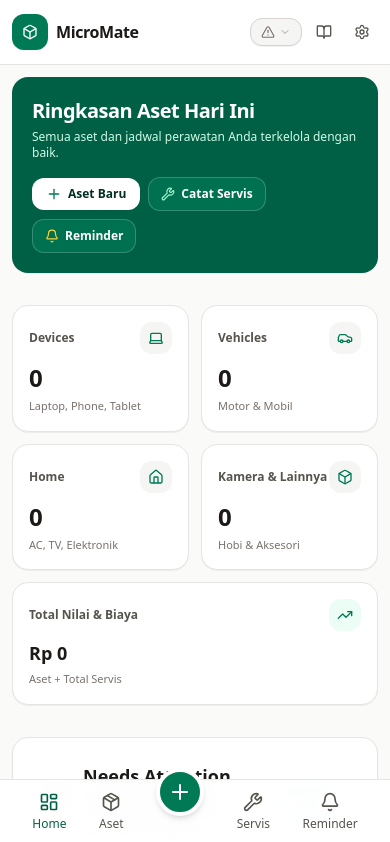
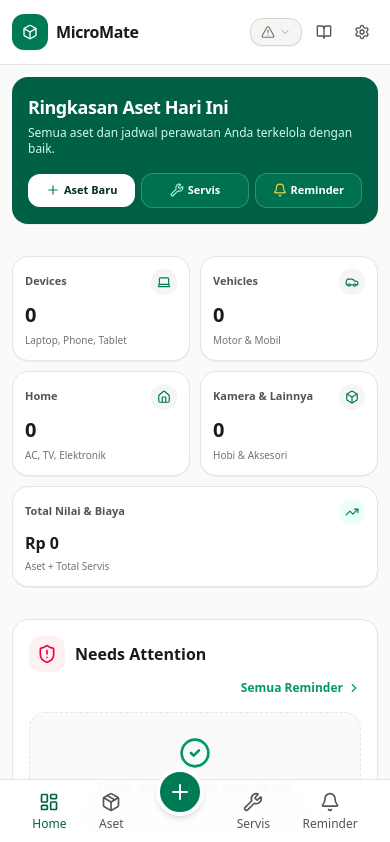
Before and after one commit to aindranto/micromate, a React (Vite) app: page / in a window 390 px wide. Shown: the top 842 px of the page. Built offline with nearby package versions, Linux system fonts and the light colour scheme.

Commit message:
Update Dashboard.tsx

```diff
--- a/src/components/Dashboard.tsx
+++ b/src/components/Dashboard.tsx
@@ -78,9 +78,9 @@
     <div className="space-y-8 pb-12">
 
       {/* Simplified Welcome Banner */}
-      <div className="bg-emerald-800 text-white rounded-2xl p-5 sm:p-6 shadow-2xs flex flex-col md:flex-row md:items-center justify-between gap-4">
+      <div className="bg-emerald-800 text-white rounded-2xl p-4 sm:p-6 shadow-2xs flex flex-col md:flex-row md:items-center justify-between gap-4">
         <div className="space-y-1">
-          <h2 className="text-xl sm:text-2xl font-bold tracking-tight text-white">
+          <h2 className="text-lg sm:text-2xl font-bold tracking-tight text-white">
             Ringkasan Aset Hari Ini
           </h2>
           <p className="text-emerald-100 text-xs sm:text-sm">
@@ -91,138 +91,138 @@
         </div>
 
         {/* Quick Action Buttons */}
-        <div className="flex flex-wrap items-center gap-2 shrink-0">
+        <div className="grid grid-cols-3 sm:flex items-center gap-1.5 sm:gap-2 w-full sm:w-auto shrink-0">
           <button
             type="button"
             onClick={onQuickAddAsset}
-            className="flex items-center gap-1.5 bg-white text-emerald-950 hover:bg-emerald-50 font-bold px-3.5 py-2 rounded-xl text-xs shadow-2xs transition-all cursor-pointer active:scale-95"
+            className="flex items-center justify-center gap-1 sm:gap-1.5 bg-white text-emerald-950 hover:bg-emerald-50 font-bold px-2 sm:px-3.5 py-2 rounded-xl text-[11px] sm:text-xs shadow-2xs transition-all cursor-pointer active:scale-95"
           >
-            <Plus className="w-4 h-4 text-emerald-700" />
+            <Plus className="w-3.5 h-3.5 text-emerald-700 shrink-0" />
             <span>Aset Baru</span>
           </button>
 
           <button
             type="button"
             onClick={onQuickAddMaintenance}
-            className="flex items-center gap-1.5 bg-emerald-700/70 hover:bg-emerald-700 text-white font-semibold px-3 py-2 rounded-xl text-xs border border-white/20 transition-all cursor-pointer active:scale-95"
+            className="flex items-center justify-center gap-1 sm:gap-1.5 bg-emerald-700/70 hover:bg-emerald-700 text-white font-semibold px-2 sm:px-3 py-2 rounded-xl text-[11px] sm:text-xs border border-white/20 transition-all cursor-pointer active:scale-95"
           >
-            <Wrench className="w-3.5 h-3.5 text-emerald-200" />
-            <span>Catat Servis</span>
+            <Wrench className="w-3.5 h-3.5 text-emerald-200 shrink-0" />
+            <span>Servis</span>
           </button>
 
           <button
             type="button"
             onClick={onQuickAddReminder}
-            className="flex items-center gap-1.5 bg-emerald-700/70 hover:bg-emerald-700 text-white font-semibold px-3 py-2 rounded-xl text-xs border border-white/20 transition-all cursor-pointer active:scale-95"
+            className="flex items-center justify-center gap-1 sm:gap-1.5 bg-emerald-700/70 hover:bg-emerald-700 text-white font-semibold px-2 sm:px-3 py-2 rounded-xl text-[11px] sm:text-xs border border-white/20 transition-all cursor-pointer active:scale-95"
           >
-            <Bell className="w-3.5 h-3.5 text-amber-300" />
+            <Bell className="w-3.5 h-3.5 text-amber-300 shrink-0" />
             <span>Reminder</span>
           </button>
         </div>
       </div>
 
       {/* KPI Stats Overview */}
-      <div className="grid grid-cols-2 md:grid-cols-5 gap-3 sm:gap-4">
+      <div className="grid grid-cols-2 md:grid-cols-5 gap-2.5 sm:gap-4">
 
         {/* Total Devices */}
         <div
           onClick={() => onCategorySelect ? onCategorySelect('device') : onNavigateTab('assets')}
-          className="bg-white p-4 rounded-2xl border border-stone-200 shadow-2xs hover:border-emerald-600 cursor-pointer transition-all"
+          className="bg-white p-3 sm:p-4 rounded-2xl border border-stone-200 shadow-2xs hover:border-emerald-600 cursor-pointer transition-all min-w-0"
         >
-          <div className="flex items-center justify-between mb-2">
-            <span className="text-xs font-semibold text-stone-600">Devices</span>
-            <div className="p-2 rounded-xl bg-stone-100 text-stone-800">
-              <Laptop className="w-4 h-4 text-emerald-700" />
+          <div className="flex items-center justify-between mb-1.5 sm:mb-2 gap-1">
+            <span className="text-[11px] sm:text-xs font-semibold text-stone-600 truncate">Devices</span>
+            <div className="p-1.5 sm:p-2 rounded-xl bg-stone-100 text-stone-800 shrink-0">
+              <Laptop className="w-3.5 h-3.5 sm:w-4 sm:h-4 text-emerald-700" />
             </div>
           </div>
-          <div className="text-2xl font-bold text-stone-900">
+          <div className="text-xl sm:text-2xl font-bold text-stone-900">
             {devicesCount}
           </div>
-          <p className="text-[11px] text-stone-500 mt-1">Laptop, Phone, Tablet</p>
+          <p className="text-[10px] sm:text-[11px] text-stone-500 mt-1 truncate">Laptop, Phone, Tablet</p>
         </div>
 
         {/* Vehicles */}
         <div
           onClick={() => onCategorySelect ? onCategorySelect('vehicle') : onNavigateTab('assets')}
-          className="bg-white p-4 rounded-2xl border border-stone-200 shadow-2xs hover:border-emerald-600 cursor-pointer transition-all"
+          className="bg-white p-3 sm:p-4 rounded-2xl border border-stone-200 shadow-2xs hover:border-emerald-600 cursor-pointer transition-all min-w-0"
         >
-          <div className="flex items-center justify-between mb-2">
-            <span className="text-xs font-semibold text-stone-600">Vehicles</span>
-            <div className="p-2 rounded-xl bg-stone-100 text-stone-800">
-              <Car className="w-4 h-4 text-emerald-700" />
+          <div className="flex items-center justify-between mb-1.5 sm:mb-2 gap-1">
+            <span className="text-[11px] sm:text-xs font-semibold text-stone-600 truncate">Vehicles</span>
+            <div className="p-1.5 sm:p-2 rounded-xl bg-stone-100 text-stone-800 shrink-0">
+              <Car className="w-3.5 h-3.5 sm:w-4 sm:h-4 text-emerald-700" />
             </div>
           </div>
-          <div className="text-2xl font-bold text-stone-900">
+          <div className="text-xl sm:text-2xl font-bold text-stone-900">
             {vehiclesCount}
           </div>
-          <p className="text-[11px] text-stone-500 mt-1">Motor & Mobil</p>
+          <p className="text-[10px] sm:text-[11px] text-stone-500 mt-1 truncate">Motor & Mobil</p>
         </div>
 
         {/* Home Appliances */}
         <div
           onClick={() => onCategorySelect ? onCategorySelect('home') : onNavigateTab('assets')}
-          className="bg-white p-4 rounded-2xl border border-stone-200 shadow-2xs hover:border-emerald-600 cursor-pointer transition-all"
+          className="bg-white p-3 sm:p-4 rounded-2xl border border-stone-200 shadow-2xs hover:border-emerald-600 cursor-pointer transition-all min-w-0"
         >
-          <div className="flex items-center justify-between mb-2">
-            <span className="text-xs font-semibold text-stone-600">Home</span>
-            <div className="p-2 rounded-xl bg-stone-100 text-stone-800">
-              <Home className="w-4 h-4 text-emerald-700" />
+          <div className="flex items-center justify-between mb-1.5 sm:mb-2 gap-1">
+            <span className="text-[11px] sm:text-xs font-semibold text-stone-600 truncate">Home</span>
+            <div className="p-1.5 sm:p-2 rounded-xl bg-stone-100 text-stone-800 shrink-0">
+              <Home className="w-3.5 h-3.5 sm:w-4 sm:h-4 text-emerald-700" />
             </div>
           </div>
-          <div className="text-2xl font-bold text-stone-900">
+          <div className="text-xl sm:text-2xl font-bold text-stone-900">
             {homeCount}
           </div>
-          <p className="text-[11px] text-stone-500 mt-1">AC, TV, Elektronik</p>
+          <p className="text-[10px] sm:text-[11px] text-stone-500 mt-1 truncate">AC, TV, Elektronik</p>
         </div>
 
         {/* Other Assets */}
         <div
           onClick={() => onCategorySelect ? onCategorySelect('other') : onNavigateTab('assets')}
-          className="bg-white p-4 rounded-2xl border border-stone-200 shadow-2xs hover:border-emerald-600 cursor-pointer transition-all"
+          className="bg-white p-3 sm:p-4 rounded-2xl border border-stone-200 shadow-2xs hover:border-emerald-600 cursor-pointer transition-all min-w-0"
         >
-          <div className="flex items-center justify-between mb-2">
-            <span className="text-xs font-semibold text-stone-600">Kamera & Lainnya</span>
-            <div className="p-2 rounded-xl bg-stone-100 text-stone-800">
-              <Box className="w-4 h-4 text-emerald-700" />
+          <div className="flex items-center justify-between mb-1.5 sm:mb-2 gap-1">
+            <span className="text-[11px] sm:text-xs font-semibold text-stone-600 truncate">Kamera & Lainnya</span>
+            <div className="p-1.5 sm:p-2 rounded-xl bg-stone-100 text-stone-800 shrink-0">
+              <Box className="w-3.5 h-3.5 sm:w-4 sm:h-4 text-emerald-700" />
             </div>
           </div>
-          <div className="text-2xl font-bold text-stone-900">
+          <div className="text-xl sm:text-2xl font-bold text-stone-900">
             {otherCount}
           </div>
-          <p className="text-[11px] text-stone-500 mt-1">Hobi & Aksesori</p>
+          <p className="text-[10px] sm:text-[11px] text-stone-500 mt-1 truncate">Hobi & Aksesori</p>
         </div>
 
         {/* Total Cost of Ownership */}
         <div
           onClick={() => onNavigateTab('expenses')}
-          className="col-span-2 md:col-span-1 bg-white p-4 rounded-2xl border border-stone-200 shadow-2xs hover:border-emerald-600 cursor-pointer transition-all"
+          className="col-span-2 md:col-span-1 bg-white p-3 sm:p-4 rounded-2xl border border-stone-200 shadow-2xs hover:border-emerald-600 cursor-pointer transition-all min-w-0"
         >
-          <div className="flex items-center justify-between mb-2">
-            <span className="text-xs font-semibold text-stone-600">Total Nilai & Biaya</span>
-            <div className="p-2 rounded-xl bg-emerald-50 text-emerald-800">
-              <TrendingUp className="w-4 h-4 text-emerald-700" />
+          <div className="flex items-center justify-between mb-1.5 sm:mb-2 gap-1">
+            <span className="text-[11px] sm:text-xs font-semibold text-stone-600 truncate">Total Nilai & Biaya</span>
+            <div className="p-1.5 sm:p-2 rounded-xl bg-emerald-50 text-emerald-800 shrink-0">
+              <TrendingUp className="w-3.5 h-3.5 sm:w-4 sm:h-4 text-emerald-700" />
             </div>
           </div>
-          <div className="text-lg font-bold text-stone-900 truncate">
+          <div className="text-base sm:text-lg font-bold text-stone-900 truncate">
             {formatRupiah(totalTCO)}
           </div>
-          <p className="text-[11px] text-stone-500 mt-1">Aset + Total Servis</p>
+          <p className="text-[10px] sm:text-[11px] text-stone-500 mt-1 truncate">Aset + Total Servis</p>
         </div>
 
       </div>
 
       {/* "Needs Attention" Section */}
-      <div className="bg-white rounded-2xl border border-stone-200 p-6 shadow-xs space-y-4">
-        <div className="flex items-center justify-between">
-          <div className="flex items-center gap-2.5">
-            <div className="p-2 rounded-xl bg-rose-50 text-rose-600">
+      <div className="bg-white rounded-2xl border border-stone-200 p-4 sm:p-6 shadow-xs space-y-4">
+        <div className="flex flex-col xs:flex-row xs:items-center justify-between gap-2">
+          <div className="flex items-center gap-2.5 min-w-0">
+            <div className="p-2 rounded-xl bg-rose-50 text-rose-600 shrink-0">
               <ShieldAlert className="w-5 h-5" />
             </div>
-            <div>
-              <h3 className="font-bold text-stone-900 text-lg">
+            <div className="min-w-0">
+              <h3 className="font-bold text-stone-900 text-base sm:text-lg truncate">
                 Needs Attention
               </h3>
-              <p className="text-xs text-stone-500">
+              <p className="text-xs text-stone-500 truncate hidden xs:block">
                 Aset yang membutuhkan perawatan, pembayaran pajak, atau perhatian garansi
               </p>
             </div>
@@ -231,7 +231,7 @@
           <button
             type="button"
             onClick={() => onNavigateTab('reminders')}
-            className="text-xs font-semibold text-emerald-600 hover:underline flex items-center gap-1 cursor-pointer"
+            className="text-xs font-semibold text-emerald-600 hover:underline flex items-center gap-1 cursor-pointer shrink-0 self-end xs:self-center"
           >
             <span>Semua Reminder</span>
             <ChevronRight className="w-3.5 h-3.5" />
@@ -239,7 +239,7 @@
         </div>
 
         {attentionItems.length === 0 ? (
-          <div className="py-8 text-center bg-stone-50 rounded-2xl border border-dashed border-stone-200 space-y-2">
+          <div className="py-6 sm:py-8 text-center bg-stone-50 rounded-2xl border border-dashed border-stone-200 space-y-2 px-3">
             <CheckCircle2 className="w-8 h-8 text-emerald-600 mx-auto" />
             <p className="text-sm font-semibold text-stone-800">
               Tidak ada agenda mendesak
@@ -269,15 +269,15 @@
               return (
                 <div
                   key={item.id || `att-${index}`}
-                  className={`p-4 rounded-2xl border flex items-start justify-between gap-3 transition-all ${
+                  className={`p-3.5 sm:p-4 rounded-2xl border flex flex-col xs:flex-row xs:items-center justify-between gap-3 transition-all min-w-0 ${
                     item.isOverdue
                       ? 'bg-rose-50/80 border-rose-200 shadow-2xs'
                       : 'bg-amber-50/80 border-amber-200 shadow-2xs'
                   }`}
                 >
-                  <div className="space-y-1.5 min-w-0">
-                    <div className="flex items-center gap-2 flex-wrap">
-                      <span className={`px-2 py-0.5 text-[10px] font-extrabold tracking-wide uppercase rounded-md border ${
+                  <div className="space-y-1 min-w-0 flex-1">
+                    <div className="flex items-center gap-1.5 flex-wrap">
+                      <span className={`px-2 py-0.5 text-[9px] sm:text-[10px] font-extrabold tracking-wide uppercase rounded-md border ${
                         item.isOverdue
                           ? 'bg-rose-600 text-white border-rose-700'
                           : 'bg-amber-500 text-white border-amber-600'
@@ -285,7 +285,7 @@
                         {item.isOverdue ? '🔴 Overdue' : '🟠 Mendatang'}
                       </span>
                       {relativeText && (
-                        <span className={`text-[11px] font-bold ${
+                        <span className={`text-[10px] sm:text-[11px] font-bold ${
                           item.isOverdue ? 'text-rose-700' : 'text-amber-900'
                         }`}>
                           • {relativeText}
@@ -293,16 +293,16 @@
                       )}
                     </div>
 
-                    <h4 className="text-sm font-bold text-stone-900 truncate">
+                    <h4 className="text-xs sm:text-sm font-bold text-stone-900 truncate">
                       {item.title}
                     </h4>
 
-                    <div className="flex items-center gap-2 text-xs text-stone-600">
-                      <span className="font-semibold text-stone-700">
+                    <div className="flex items-center gap-2 text-[11px] sm:text-xs text-stone-600 truncate">
+                      <span className="font-semibold text-stone-700 truncate">
                         {item.assetName}
                       </span>
                       {item.dueDate && (
-                        <span className="text-stone-500 flex items-center gap-1">
+                        <span className="text-stone-500 flex items-center gap-1 shrink-0">
                           <Clock className="w-3 h-3" />
                           {formatDate(item.dueDate)}
                         </span>
@@ -310,12 +310,12 @@
                     </div>
                   </div>
 
-                  <div className="flex flex-col gap-1.5 items-end shrink-0">
+                  <div className="flex items-center gap-2 shrink-0 self-end xs:self-center">
                     {targetAsset && (
                       <button
                         type="button"
                         onClick={() => onSelectAsset(targetAsset)}
-                        className="px-3 py-1.5 text-xs font-bold rounded-xl bg-white text-emerald-900 border border-emerald-200 hover:bg-emerald-50 transition-colors shadow-2xs whitespace-nowrap cursor-pointer"
+                        className="px-2.5 py-1.5 text-xs font-bold rounded-xl bg-white text-emerald-900 border border-emerald-200 hover:bg-emerald-50 transition-colors shadow-2xs whitespace-nowrap cursor-pointer"
                       >
                         {item.actionLabel}
                       </button>
@@ -341,9 +341,9 @@
       <div className="grid grid-cols-1 lg:grid-cols-2 gap-6">
 
         {/* Registered Assets Quick List */}
-        <div className="bg-white rounded-2xl border border-stone-200 p-6 shadow-xs space-y-4">
+        <div className="bg-white rounded-2xl border border-stone-200 p-4 sm:p-6 shadow-xs space-y-4 min-w-0">
           <div className="flex items-center justify-between">
-            <h3 className="font-bold text-stone-900 text-lg">
+            <h3 className="font-bold text-stone-900 text-base sm:text-lg">
               Aset Terdaftar ({assets.length})
             </h3>
             <button
@@ -361,10 +361,10 @@
               <div
                 key={asset.asset_id || `dash-ast-${index}`}
                 onClick={() => onSelectAsset(asset)}
-                className="p-3.5 rounded-xl border border-stone-200/80 hover:bg-stone-50 hover:border-emerald-200 cursor-pointer transition-all flex items-center justify-between gap-3 group"
+                className="p-3 sm:p-3.5 rounded-xl border border-stone-200/80 hover:bg-stone-50 hover:border-emerald-200 cursor-pointer transition-all flex items-center justify-between gap-2.5 group min-w-0"
               >
-                <div className="flex items-center gap-3 min-w-0">
-                  <div className="w-11 h-11 rounded-xl bg-stone-100 border border-stone-200 flex items-center justify-center overflow-hidden shrink-0">
+                <div className="flex items-center gap-2.5 min-w-0">
+                  <div className="w-10 h-10 sm:w-11 sm:h-11 rounded-xl bg-stone-100 border border-stone-200 flex items-center justify-center overflow-hidden shrink-0">
                     {asset.photo_url ? (
                       <img src={formatImageUrl(asset.photo_url)} alt={asset.name} referrerPolicy="no-referrer" className="w-full h-full object-cover" />
                     ) : (
@@ -373,10 +373,10 @@
                   </div>
 
                   <div className="min-w-0">
-                    <h4 className="text-sm font-semibold text-stone-900 group-hover:text-emerald-600 transition-colors truncate">
+                    <h4 className="text-xs sm:text-sm font-semibold text-stone-900 group-hover:text-emerald-600 transition-colors truncate">
                       {asset.name}
                     </h4>
-                    <p className="text-xs text-stone-500 truncate">
+                    <p className="text-[11px] sm:text-xs text-stone-500 truncate">
                       {asset.brand || 'No Brand'} • {asset.subcategory || asset.category}
                       {asset.serial_number ? ` • S/N: ${asset.serial_number}` : ''}
                       {asset.vehicle_details?.license_plate ? ` • ${asset.vehicle_details.license_plate}` : ''}
@@ -385,11 +385,11 @@
                 </div>
 
                 <div className="text-right shrink-0">
-                  <span className="text-xs font-bold text-stone-800 block">
+                  <span className="text-xs sm:text-sm font-bold text-stone-800 block">
                     {formatRupiah(asset.purchase_price)}
                   </span>
-                  <span className="text-[10px] text-stone-400">
-                    Beli: {formatDate(asset.purchase_date)}
+                  <span className="text-[10px] text-stone-400 block">
+                    {formatDate(asset.purchase_date)}
                   </span>
                 </div>
               </div>
@@ -398,9 +398,9 @@
         </div>
 
         {/* Recent Maintenance Feed */}
-        <div className="bg-white rounded-2xl border border-stone-200 p-6 shadow-xs space-y-4">
+        <div className="bg-white rounded-2xl border border-stone-200 p-4 sm:p-6 shadow-xs space-y-4 min-w-0">
           <div className="flex items-center justify-between">
-            <h3 className="font-bold text-stone-900 text-lg">
+            <h3 className="font-bold text-stone-900 text-base sm:text-lg">
               Riwayat Perawatan Terbaru
             </h3>
             <button
```
